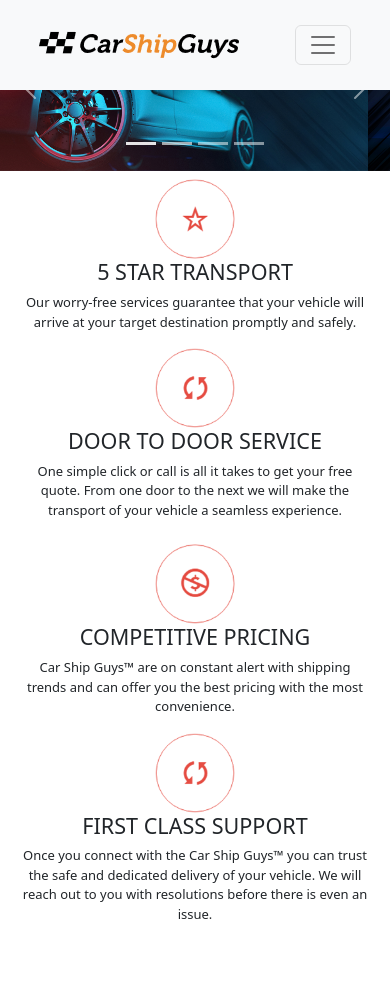
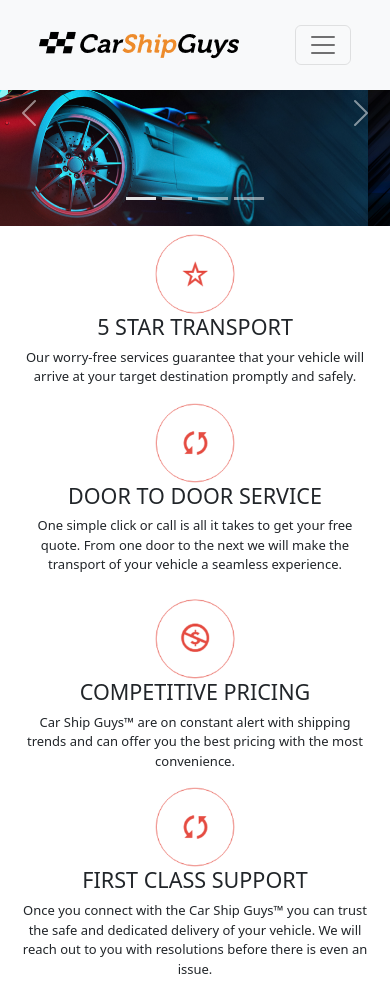
Before and after one commit to Chaitenya/carshipguys, a plain HTML site: page index.html in a window 390 px wide. Shown: the top 982 px of the page. Drawn offline with nearby package versions, Linux system fonts and the light colour scheme.

Commit message:
Update css.css

```diff
--- a/css.css
+++ b/css.css
@@ -161,6 +161,9 @@ a:hover {
 
 	.icon {
 		padding: 10% 0;
+	}
+	.carousel{
+		padding-top:19%
+	}
 
-	}
 }
```
